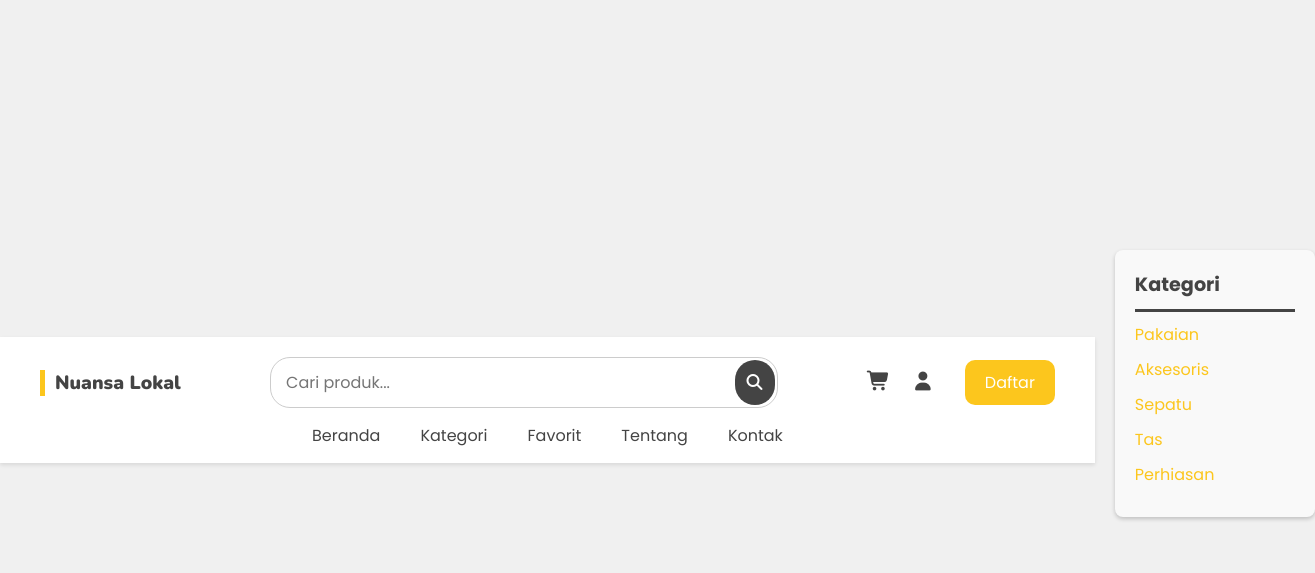
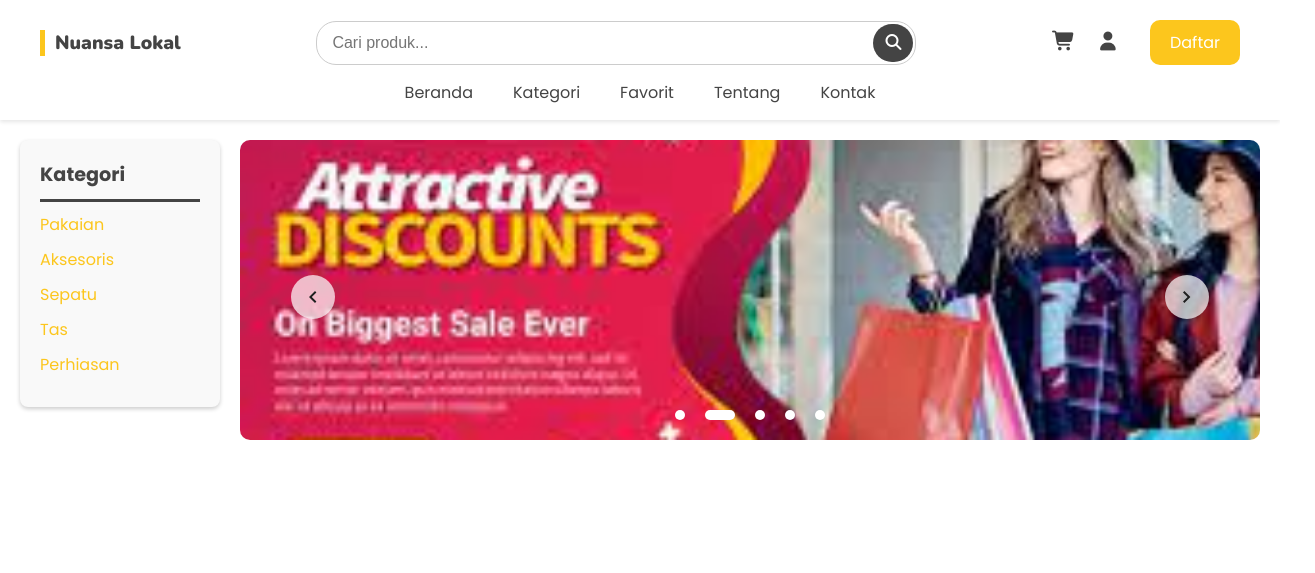
Before and after one commit to sahal-ubdllh/project_nuansalokal, a plain HTML site: page index.html in a window 1280 px wide. Shown: the whole page, 1315 px wide, since content can reach past the window. Drawn offline with nearby package versions, Linux system fonts and the light colour scheme.

Commit message:
mengubah tampilan

```diff
--- a/index.html
+++ b/index.html
@@ -24,7 +24,7 @@
                 <div class="profile-icon">
                     <a href="#profile"><i class="fas fa-user"></i></a>
                 </div>
-                <a href="#register" class="regist-button">Daftar</a>
+                <a href="./form_login/login.html" class="regist-button">Daftar</a>
             </div>
         </div>
         <nav>
--- a/style.css
+++ b/style.css
@@ -278,21 +278,6 @@ aside ul li a {
 
 /* css_login */
 /* Styling Global dan Body */
-* {
-    margin: 0;
-    padding: 0;
-    box-sizing: border-box;
-    font-family: 'Poppins', sans-serif; /* Menggunakan font Poppins */
-}
-
-body {
-    display: flex;
-    justify-content: center;
-    align-items: center;
-    min-height: 100vh;
-    background-color: #f0f0f0; /* Latar belakang halaman abu-abu muda */
-}
-
 /* Kontainer Utama Form Login */
 .login-container {
     display: flex;
```
